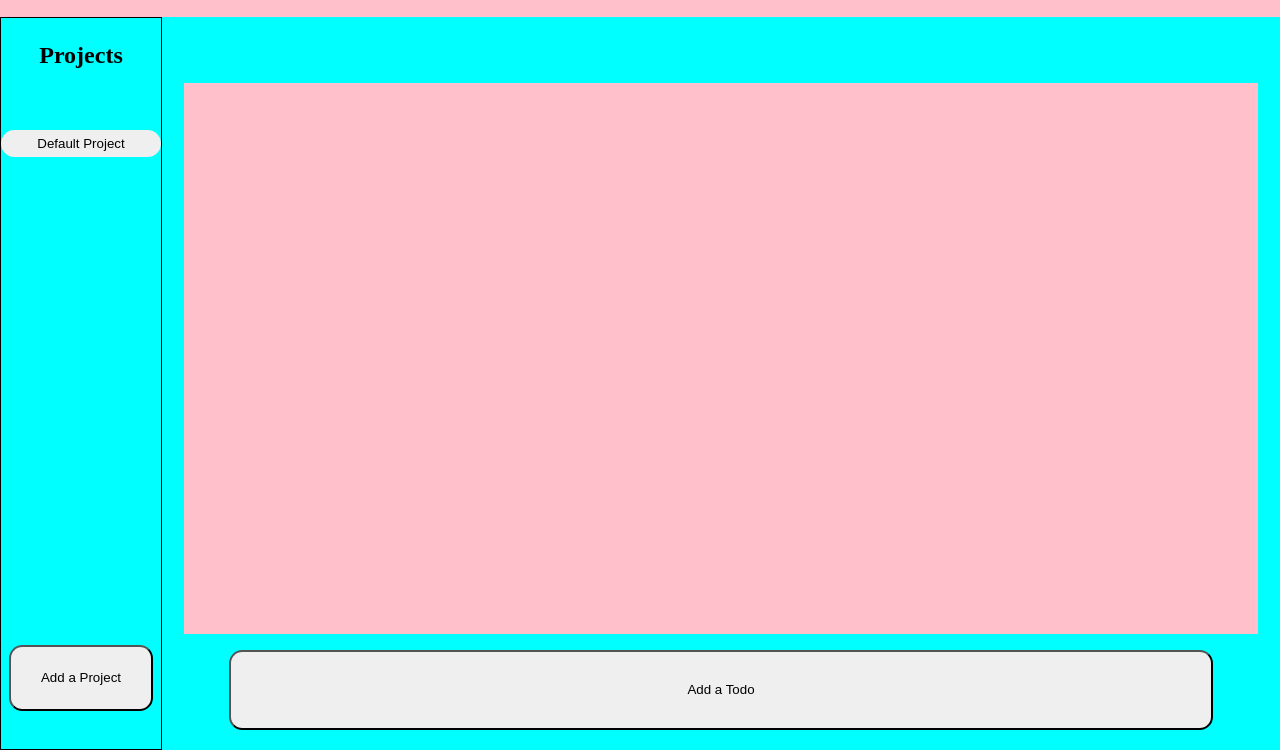
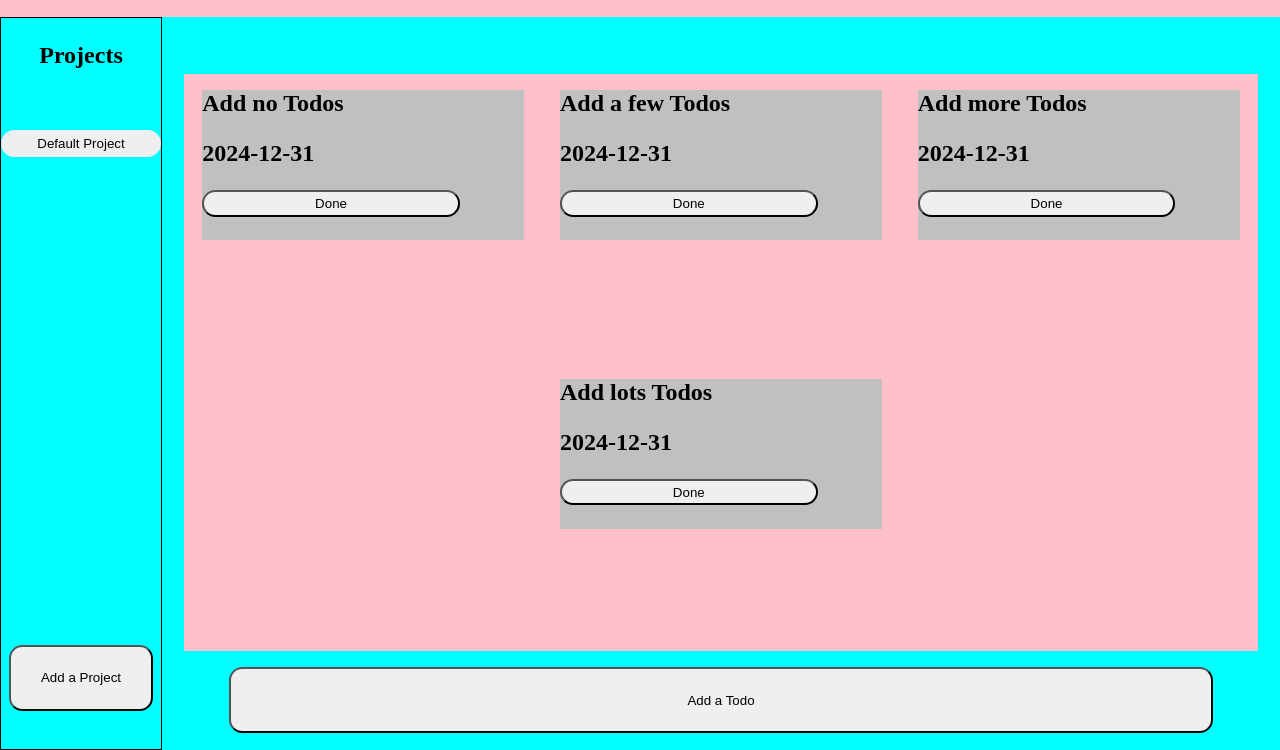
Before and after one commit to Blake-Peterson/todo-list, a website built with webpack: page src/template.html in a window 1280 px wide. Shown: the part 50-800 px from the top of the page. Built offline with nearby package versions, Linux system fonts and the light colour scheme.

Commit message:
added initial todo cards to the content display

```diff
--- a/src/content.js
+++ b/src/content.js
@@ -6,6 +6,7 @@ import { Todo } from "./Todo";
 import { getCurrentProject } from "./projectList";
 import { createDialog } from "./modules/dialog";
 import { createContentForm } from "./modules/form";
+import { createTodoCard } from "./todoCard";
 
 
 export function createContent(){
@@ -55,6 +56,8 @@ export function updateTodosToContent(){
 
     currentProject.todoList.forEach(todo =>{
         console.log(todo);
+        const card = createTodoCard(todo);
+        document.querySelector("#project-todo-list").appendChild(card);
     });
 
 }
--- a/src/projectList.js
+++ b/src/projectList.js
@@ -17,8 +17,16 @@ export function getProjectList(){
 }
 
 export function getCurrentProject(){
-    console.log(projectList[0]);
-    return projectList[0];
+    for(let i=0;i<projectList.length;i++){
+        if(projectList.length===1){
+            return projectList[0];
+        } else{
+            const header = document.querySelector("#header-banner");
+            if(projectList[i].title===header.textContent){
+                return project[i];
+            }
+        }
+    }
 }
 
 export function addProjectToList(new_project){
--- a/src/styles/style.css
+++ b/src/styles/style.css
@@ -76,7 +76,7 @@ dialog {
   grid-column: 2/3;
   grid-row: 2/3;
   display: grid;
-  grid-template-rows: 1fr 11fr 2fr;
+  grid-template-rows: 1fr 14fr 2fr;
   gap: 1em;
 }
 
@@ -88,7 +88,34 @@ dialog {
   background-color: pink;
   grid-row: 2/3;
   width: 96%;
+  overflow-y: auto;
   margin: 0 auto;
+  display: flex;
+  flex-direction: row;
+  flex-wrap: wrap;
+  justify-content: space-around;
+}
+
+.todo-card {
+  width: 30%;
+  height: 150px;
+  background-color: silver;
+  margin-top: 16px;
+  display: grid;
+  grid-template-rows: repeat(3, 1fr);
+}
+
+.todo-card-title {
+  grid-row: 1/2;
+}
+
+.todo-card-due-date {
+  grid-row: 2/3;
+}
+
+.todo-card-done {
+  grid-row: 3/4;
+  border-radius: 1em;
 }
 
 #add-todo-button {
--- a/src/todoCard.js
+++ b/src/todoCard.js
@@ -1,8 +1,17 @@
+import { createButtonClass } from "./modules/button";
 import { createDivClass } from "./modules/div";
+import { createH2Class } from "./modules/header";
+import { Todo } from "./Todo";
 
-export function createTodoCard(){
+export function createTodoCard(todo){
     const cardDiv = createDivClass("todo-card");
+    const cardName = createH2Class("todo-card-title",todo.title);
+    const dueDate = createH2Class("todo-card-due-date",todo.dueDate);
+    cardDiv.appendChild(cardName);
+    cardDiv.appendChild(dueDate);
 
+    const button = createButtonClass("todo-card-done","Done");
+    cardDiv.appendChild(button);
 
     return cardDiv;
 }
```
